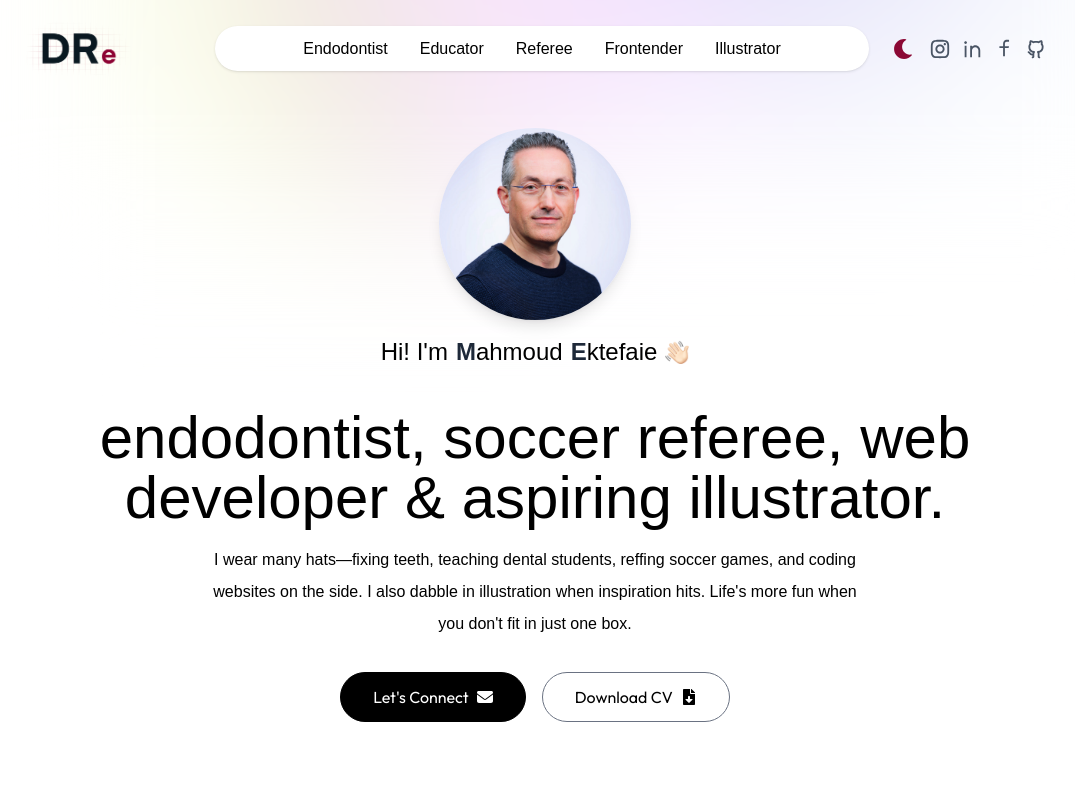
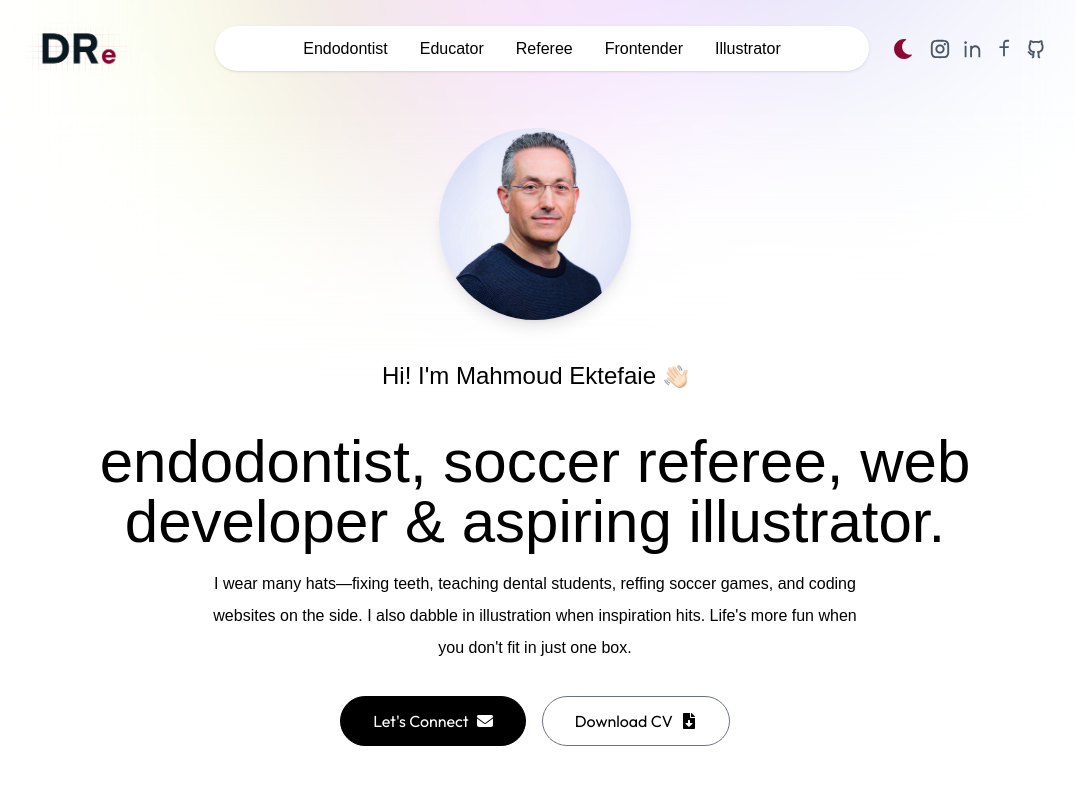
Before and after one commit to mektefaie/mre, a Next.js app: page / in a window 1280 px wide. Shown: the top 800 px of the page, without its empty margins (105-1180 px from the left). Built offline with nearby package versions, Linux system fonts and the light colour scheme; a web font is replaced by a local one.

Commit message:
add motion animation to Header

```diff
--- a/app/components/Header.jsx
+++ b/app/components/Header.jsx
@@ -1,5 +1,6 @@
 import { outfit, ovo } from '@/app/fonts';
 import { assets } from '@/assets/assets';
+import { motion } from 'motion/react';
 import Image from 'next/image';
 import { FaFileDownload } from 'react-icons/fa';
 import { FaEnvelope } from 'react-icons/fa6';
@@ -7,54 +8,93 @@ import { FaEnvelope } from 'react-icons/fa6';
 const Header = () => {
   return (
     <div className="w-10/12 max-w-4xl text-center mx-auto min-h-screen flex flex-col justify-start pt-32 items-center gap-4">
-      <div>
+      <motion.div
+        initial={{ scale: 0, opacity: 0 }}
+        whileInView={{ scale: 1, opacity: 1 }}
+        transition={{ duration: 0.8, type: 'spring', stiffness: 100 }}
+        viewport={{ once: true }}
+      >
         <Image
           src={assets.profile_img}
           alt="Mahmoud Ektefaie"
           className="rounded-full w-48 shadow-lg"
         />
-      </div>
-      <h2
-        className={`flex items-center gap-2 text-xl md:text-2xl mb-6 ${ovo.className}`}
+      </motion.div>
+      <motion.h2
+        initial={{ y: -20, opacity: 0 }}
+        whileInView={{ y: 0, opacity: 1 }}
+        transition={{
+          duration: 0.5,
+          delay: 0.3,
+          stiffness: 100,
+        }}
+        viewport={{ once: true }}
+        className={`flex items-center gap-2 text-xl md:text-2xl my-6 ${ovo.className}`}
       >
-        Hi! I'm{' '}
-        <span
-          className={`first-letter:text-2xl first-letter:font-semibold first-letter:text-gray-800 ${ovo.className}`}
-        >
-          Mahmoud
-        </span>
-        <span
-          className={`first-letter:text-2xl first-letter:font-semibold first-letter:text-gray-800 ${ovo.className}`}
-        >
-          Ektefaie
-        </span>
+        Hi! I'm Mahmoud Ektefaie
         <Image src={assets.hand_icon} alt="" className="w-6" />
-      </h2>
-      <h1 className={`text-3xl sm:text-4xl lg:text-6xl ${ovo.className}`}>
+      </motion.h2>
+      <motion.h1
+        initial={{ y: -30, opacity: 0 }}
+        whileInView={{ y: 0, opacity: 1 }}
+        transition={{
+          duration: 0.8,
+          delay: 0.5,
+          stiffness: 100,
+        }}
+        viewport={{ once: true }}
+        className={`text-3xl sm:text-4xl lg:text-6xl ${ovo.className}`}
+      >
         endodontist, soccer referee, web developer & aspiring illustrator.
-      </h1>
-      <p className={`max-w-2xl mx-auto ${ovo.className}`}>
+      </motion.h1>
+      <motion.p
+        initial={{ opacity: 0 }}
+        whileInView={{ opacity: 1 }}
+        transition={{
+          duration: 0.6,
+          delay: 0.7,
+          stiffness: 100,
+        }}
+        viewport={{ once: true }}
+        className={`max-w-2xl mx-auto ${ovo.className}`}
+      >
         I wear many hats—fixing teeth, teaching dental students, reffing soccer
         games, and coding websites on the side. I also dabble in illustration
         when inspiration hits. Life's more fun when you don't fit in just one
         box.
-      </p>
+      </motion.p>
       <div
         className={`flex flex-col sm:flex-row items-center gap-4 mt-4 ${outfit.className}`}
       >
-        <a
+        <motion.a
+          initial={{ y: 30, opacity: 0 }}
+          whileInView={{ y: 0, opacity: 1 }}
+          transition={{
+            duration: 0.8,
+            delay: 1,
+            stiffness: 100,
+          }}
+          viewport={{ once: true }}
           href="#contact"
           className="px-8 py-2 border border-black rounded-full bg-black text-white flex items-center gap-2"
         >
           Let's Connect <FaEnvelope className=" w-4 h-4" />
-        </a>
-        <a
+        </motion.a>
+        <motion.a
+          initial={{ y: 30, opacity: 0 }}
+          whileInView={{ y: 0, opacity: 1 }}
+          transition={{
+            duration: 0.6,
+            delay: 1.2,
+            stiffness: 100,
+          }}
+          viewport={{ once: true }}
           href="/sample-resume.pdf"
           download
           className="px-8 py-2 border rounded-full border-gray-500 flex items-center gap-2"
         >
           Download CV <FaFileDownload className=" w-4 h-4" />
-        </a>
+        </motion.a>
       </div>
     </div>
   );
--- a/package.json
+++ b/package.json
@@ -10,6 +10,7 @@
   },
   "dependencies": {
     "@remixicon/react": "^4.7.0",
+    "motion": "^12.23.24",
     "next": "15.5.2",
     "react": "19.1.0",
     "react-dom": "19.1.0",
```
Also changed, not shown: 1 other file (tests, documents, lock files or other folders).
